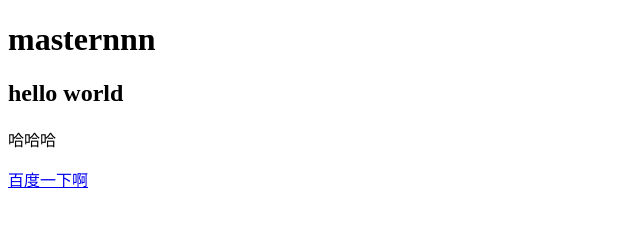
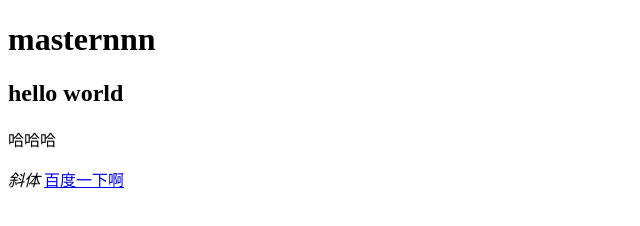
Before and after one commit to Yangwanq/github-demo, a plain HTML site: page index.html in a window 1280 px wide. Shown: the whole page, without its empty margins (0-640 px from the left). Drawn offline with Linux system fonts and the light colour scheme.

Commit message:
斜体文字

```diff
--- a/index.html
+++ b/index.html
@@ -10,6 +10,7 @@
   <h1>masternnn</h1>
   <h2>hello world</h2>
   <p>哈哈哈</p>
+  <i>斜体</i>
 
   <a href="#">百度一下啊</a>
 </body>
```
